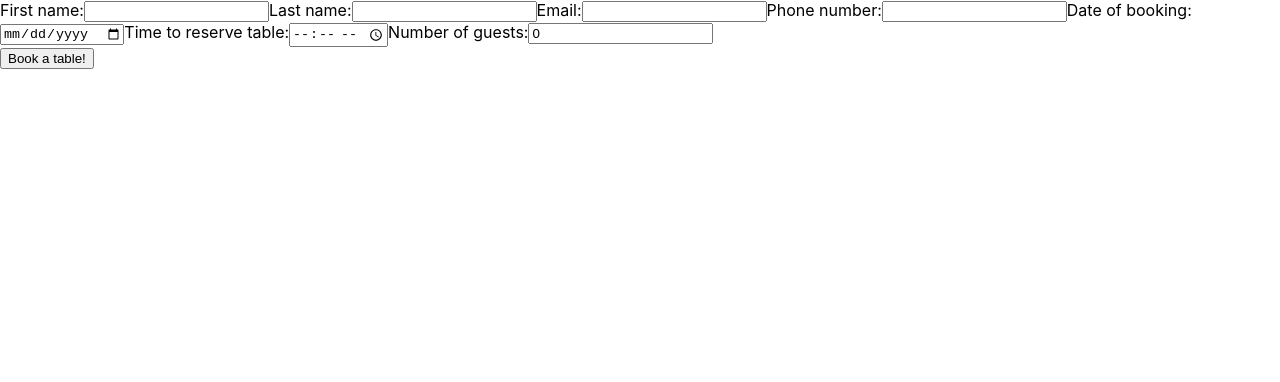
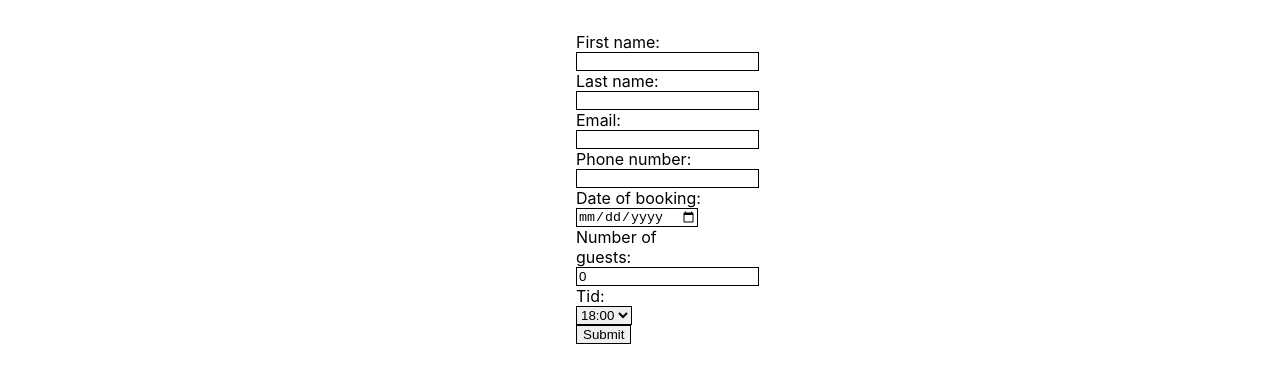
Before and after one commit to wahlstrommm/react-restaurant-app, a React (Create React App) app: page /bookning in a window 1280 px wide. Shown: the top 382 px of the page. Built offline with nearby package versions, Linux system fonts and the light colour scheme.

Commit message:
Lagt till validering, behövs importera redan bokade ordrar och sortera dem efter valt datum för att få ut lediga tider den dagen, samt styling.

```diff
--- a/package.json
+++ b/package.json
@@ -13,6 +13,7 @@
     "axios": "^0.26.1",
     "react": "^18.0.0",
     "react-dom": "^18.0.0",
+    "react-hook-form": "^7.30.0",
     "react-router-dom": "^6.3.0",
     "react-scripts": "5.0.0",
     "styled-components": "^5.3.5",
--- a/src/components/bookning/bookning.tsx
+++ b/src/components/bookning/bookning.tsx
@@ -2,9 +2,12 @@ import axios from 'axios';
 import React, { ChangeEvent, useState } from 'react'
 import { NewBookning } from '../../models/Bookning/NewBookning';
 import { INewCostumer } from '../../models/Costumer/INewCostumer'
+import './styles.css';
+import { useForm } from 'react-hook-form'
 
 export default function Bookning() {
   let bookingURL = "https://school-restaurant-api.azurewebsites.net/booking/create";
+  const { register, handleSubmit, formState: {errors} } = useForm();
 
   // Skapar en customer för att sen kunna lägga till i bokning
   const [newCustomer, setNewCustomer] = useState<INewCostumer>({
@@ -28,17 +31,23 @@ export default function Bookning() {
     }
   });
 
+
+
   const handleBookingChange = (e: ChangeEvent<HTMLInputElement>) => {
     let name: string = e.target.name;
     setNewBooking({...newBooking, [name]: e.target.value});
-    console.log(newBooking);
   };
 
   const handleCustomerChange = (e: ChangeEvent<HTMLInputElement>) => {
     let name: string = e.target.name;
     setNewCustomer({...newCustomer, [name]: e.target.value});
-    console.log(newCustomer);
   };
+
+  // Behövde skapa en egen handleChange för select eftersom de andra tar in events från Input Element.
+  const handleTimeChange = (e:ChangeEvent<HTMLSelectElement>) => {
+    let name: string = e.target.name;
+    setNewBooking({...newBooking, [name]: e.target.value})
+  }
 
 
   function sendBooking() {
@@ -57,26 +66,72 @@ export default function Bookning() {
     .catch(error => {console.log(error)})
   }
 
+  const onSubmit = handleSubmit((data) => {
+    sendBooking();
+  });
 
   return (
     <>
-      <form>
+      <form onSubmit={onSubmit}>
+        <div>
           <label>First name:</label>
-        <input type="text" name="name" value={newCustomer.name} onChange={handleCustomerChange}/>
+          <input
+          {...register("name", {required: true})}
+          type="text"
+          name="name"
+          value={newCustomer.name}
+          onChange={handleCustomerChange}
+          />
+          {errors.name && "Namn är obligatoriskt"}
+         </div>
+         <div>
           <label>Last name:</label>
-        <input type="text" name="lastname" value={newCustomer.lastname} onChange={handleCustomerChange}/>
+          <input
+          {...register("lastname", {required: true})}
+          type="text" name="lastname" value={newCustomer.lastname} onChange={handleCustomerChange}/>
+          {errors.lastname && "Efternamn är obligatoriskt"}
+        </div>
+        <div>
           <label>Email:</label>
-        <input type="text" name="email" value={newCustomer.email} onChange={handleCustomerChange}/>
+          <input
+          {...register("email", {required: true})}
+          type="text" name="email" value={newCustomer.email} onChange={handleCustomerChange}/>
+          {errors.email && "Email är obligatoriskt"}
+        </div>
+        <div>
           <label>Phone number:</label>
-        <input type="text" name="phone" value={newCustomer.phone} onChange={handleCustomerChange}/>
+          <input
+          {...register("phone", {required: true})}
+          type="text" name="phone" value={newCustomer.phone} onChange={handleCustomerChange}/>
+          {errors.phone && "Telefonnummer är obligatoriskt"}
+        </div>
+        <div>
           <label>Date of booking:</label>
-        <input type="date" name="date" value={newBooking.date} onChange={handleBookingChange}/>
-        <label>Time to reserve table:</label>
-        <input type="time" name="time" value={newBooking.time} onChange={handleBookingChange}/>
+          <input
+          {...register("date", {required: true})}
+          type="date" name="date" value={newBooking.date} onChange={handleBookingChange}/>
+          {errors.date && "Datum är obligatoriskt"}
+        </div>
+        <div>
           <label>Number of guests:</label>
-        <input type="number" name="numberOfGuests"  value={newBooking.numberOfGuests} onChange={handleBookingChange}/>
+          <input
+          {...register("numberOfGuests", {required: true})}
+          type="number" name="numberOfGuests"  value={newBooking.numberOfGuests} onChange={handleBookingChange}/>
+          {errors.numberOfGuests && "Antal gäster är obligatoriskt"}
+        </div>
+        <div>
+          <label>Tid: </label>
+          <select
+          {...register("time-select", {required: true})}
+          name="time" id="timeSelect" onChange={handleTimeChange}>
+            <option value="18:00">18:00</option>
+            <option value="21:00">21:00</option>
+          </select>
+          {errors.time && "Vänligen välj en tidpunkt"}
+        </div>
+        <input type="submit" />
       </form>
-      <button onClick={sendBooking}>Book a table!</button>
+
     </>
   )
 }
--- /dev/null
+++ b/src/components/bookning/styles.css
@@ -0,0 +1,2 @@
+form{display:block;margin:2rem auto;width:10%}form input{border:1px solid black;display:block}form select{border:1px solid black;display:block}form button{border:1px solid black}
+/*# sourceMappingURL=styles.css.map */
--- /dev/null
+++ b/src/components/bookning/styles.scss
@@ -0,0 +1,18 @@
+form {
+    display: block;
+    margin: 2rem auto;
+    width: 10%;
+    input {
+        border: 1px solid black;
+        display: block;
+    }
+
+    select {
+        border: 1px solid black;
+        display: block;
+    }
+
+    button {
+        border: 1px solid black;
+    }
+}
```
Also changed, not shown: src/models/Bookning/IBookning.ts (added, +8 -0 lines), 2 other files (tests, documents, lock files or other folders). Lines whose indentation alone changed are shown as unchanged.
